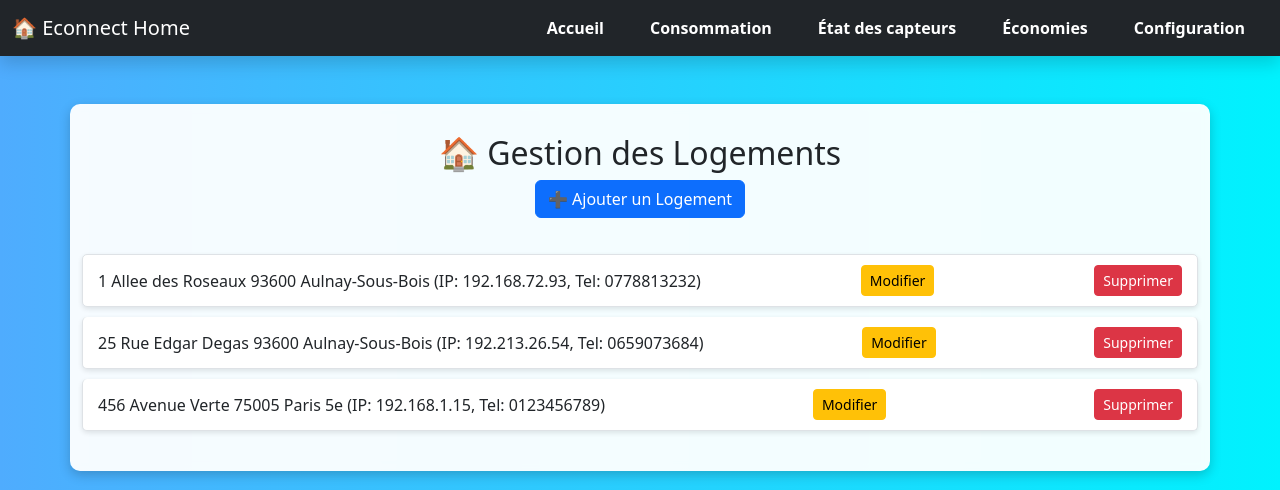
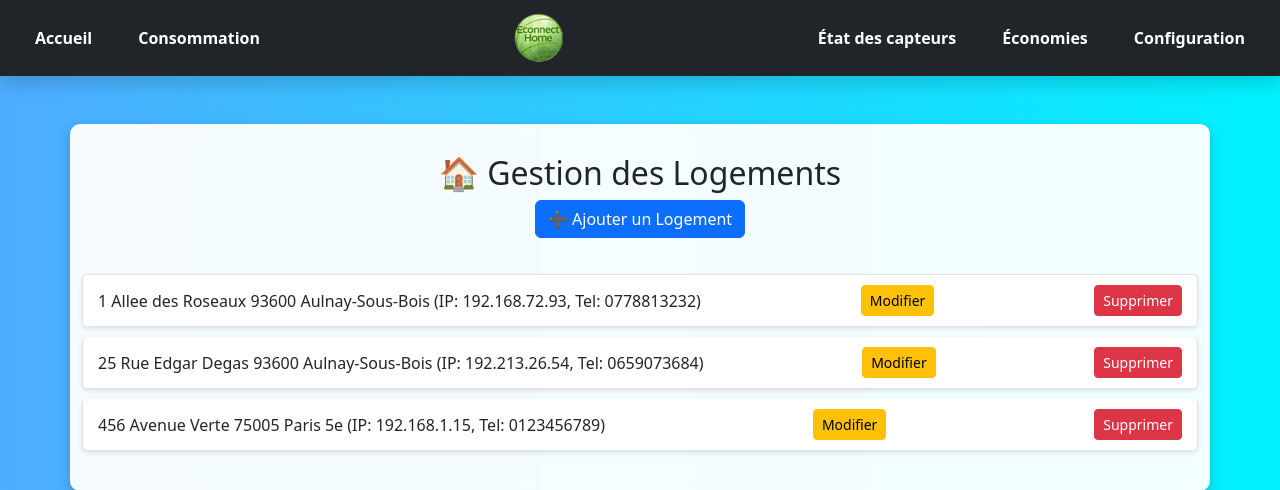
Before and after one commit to AyoubLADJICI/Logement-eco-responsable, a FastAPI app: page /configuration in a window 1280 px wide. Shown: the top 490 px of the page. Run offline with FastAPI, Linux system fonts and the light colour scheme; data comes from the database, SQL or seed files in the repository; data that the repository does not hold is empty.

Commit message:
Projet fini

```diff
--- a/templates/configuration.html
+++ b/templates/configuration.html
@@ -13,14 +13,28 @@
   <!-- 🚀 Barre de Navigation -->
   <nav class="navbar navbar-expand-lg navbar-dark bg-dark shadow sticky-top">
     <div class="container-fluid">
-      <a class="navbar-brand" href="/">🏠 Econnect Home</a>
-      <div class="navbar-nav">
+      <!-- Onglets Gauche -->
+      <div class="nav-left navbar-nav">
         <a class="nav-link" href="/">Accueil</a>
-        <a class="nav-link" href="/consommation">Consommation</a>
+        <a class="nav-link active" href="/consommation">Consommation</a>
+      </div>
+       <!-- Logo Centré -->
+      <a class="navbar-brand logo-container mx-auto" href="/">
+        <img src="/static/images/logo.png" alt="Logo Econnect Home">
+      </a>
+
+      <!-- Onglets Droite -->
+      <div class="nav-right navbar-nav">
         <a class="nav-link" href="/etat_capteurs">État des capteurs</a>
         <a class="nav-link" href="/economies">Économies</a>
-        <a class="nav-link active" href="/configuration">Configuration</a>
+        <a class="nav-link" href="/configuration">Configuration</a>
       </div>
+    </div>
+
+      <!-- Bouton Hamburger pour Mobile -->
+      <button class="navbar-toggler" type="button" data-bs-toggle="collapse" data-bs-target="#navbarNav" aria-controls="navbarNav" aria-expanded="false" aria-label="Toggle navigation">
+        <span class="navbar-toggler-icon"></span>
+      </button>
     </div>
   </nav>
 
@@ -419,7 +433,7 @@ function chargerPieces(logementId) {
 
 
 function chargerTypesCapteurs() {
-  fetch('/api/types_capteurs_actionneurs')
+  fetch('/api/types_capteurs_actionneurs/')
     .then(response => response.json())
     .then(data => {
       const typeSelector = document.getElementById('type-capteur');
```
